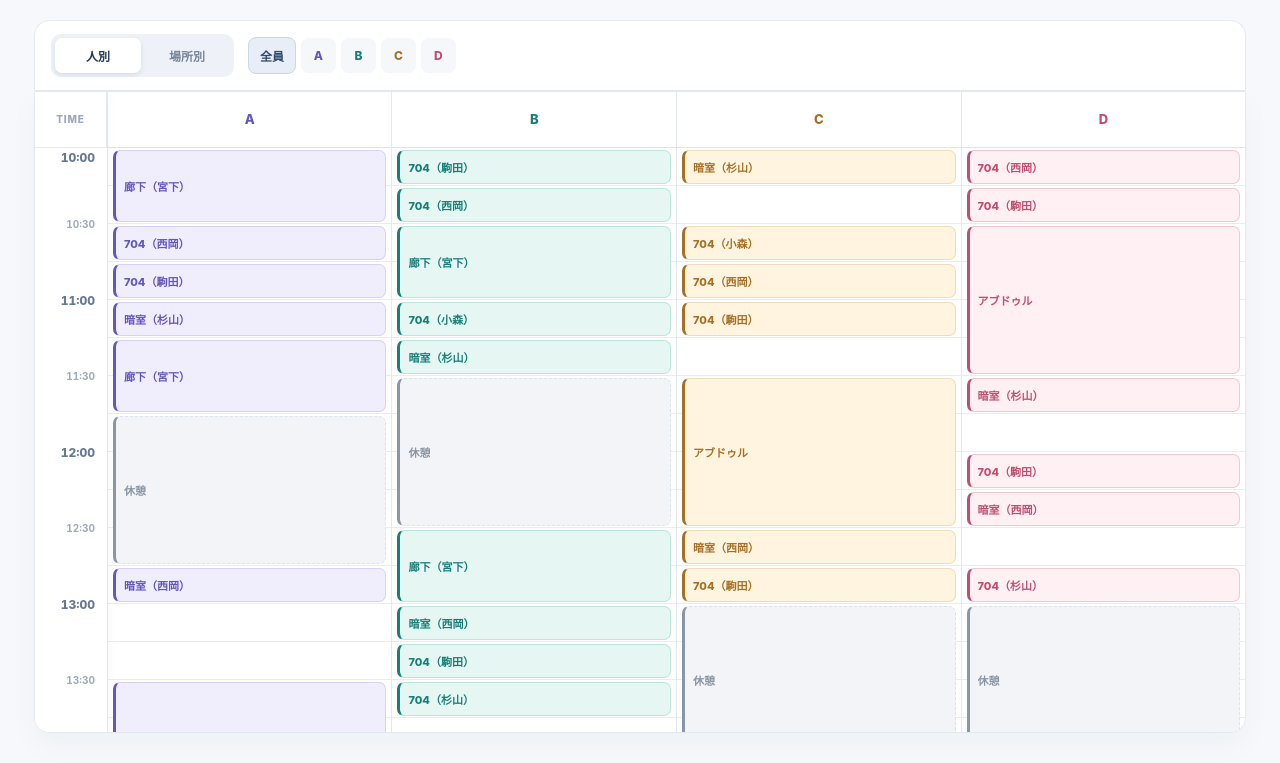
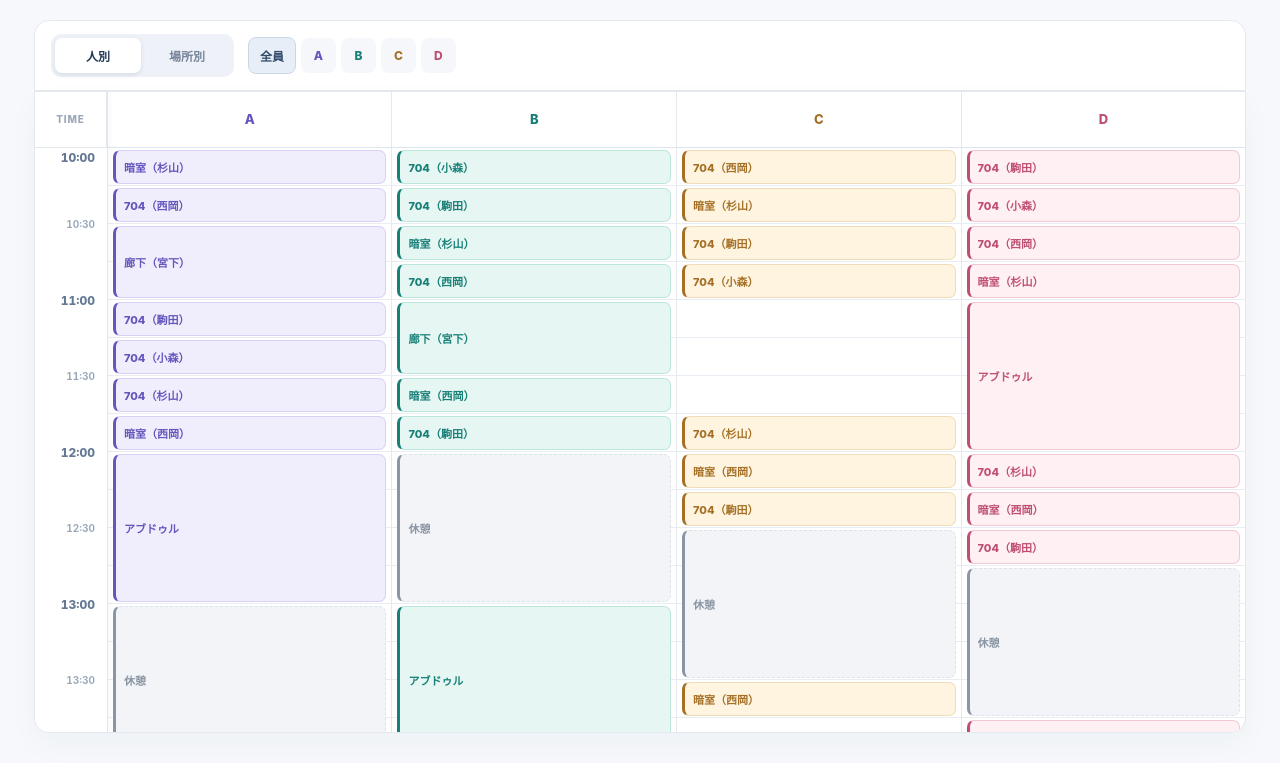
Before and after one commit to K0mork/experiment-schedule, a plain HTML site: page index.html in a window 1280 px wide. Shown: the part 73-836 px from the top of the page. Drawn offline with Linux system fonts and the light colour scheme.

Commit message:
Optimize complete experiment timetable to 15:00

```diff
--- a/data.json
+++ b/data.json
@@ -5,7 +5,7 @@
       "id": "s_dark_C",
       "person": "C",
       "place": "dark",
-      "start": 0,
+      "start": 1,
       "duration": 1,
       "kind": "session",
       "stage": "s_dark",
@@ -16,7 +16,7 @@
       "id": "hall_0",
       "person": "A",
       "place": "hall",
-      "start": 0,
+      "start": 2,
       "duration": 2,
       "kind": "hall",
       "stage": "hall",
@@ -27,7 +27,7 @@
       "id": "k_704_1_B",
       "person": "B",
       "place": "k704",
-      "start": 0,
+      "start": 1,
       "duration": 1,
       "kind": "session",
       "stage": "k_704_1",
@@ -38,7 +38,7 @@
       "id": "n_704_D",
       "person": "D",
       "place": "n704",
-      "start": 0,
+      "start": 2,
       "duration": 1,
       "kind": "session",
       "stage": "n_704",
@@ -49,7 +49,7 @@
       "id": "k_704_1_D",
       "person": "D",
       "place": "k704",
-      "start": 1,
+      "start": 0,
       "duration": 1,
       "kind": "session",
       "stage": "k_704_1",
@@ -60,7 +60,7 @@
       "id": "n_704_B",
       "person": "B",
       "place": "n704",
-      "start": 1,
+      "start": 3,
       "duration": 1,
       "kind": "session",
       "stage": "n_704",
@@ -71,7 +71,7 @@
       "id": "abd_D",
       "person": "D",
       "place": "abd",
-      "start": 2,
+      "start": 4,
       "duration": 4,
       "kind": "abd",
       "stage": null,
@@ -82,7 +82,7 @@
       "id": "hall_1",
       "person": "B",
       "place": "hall",
-      "start": 2,
+      "start": 4,
       "duration": 2,
       "kind": "hall",
       "stage": "hall",
@@ -93,7 +93,7 @@
       "id": "n_704_A",
       "person": "A",
       "place": "n704",
-      "start": 2,
+      "start": 1,
       "duration": 1,
       "kind": "session",
       "stage": "n_704",
@@ -104,7 +104,7 @@
       "id": "k_704_1_A",
       "person": "A",
       "place": "k704",
-      "start": 3,
+      "start": 4,
       "duration": 1,
       "kind": "session",
       "stage": "k_704_1",
@@ -115,7 +115,7 @@
       "id": "n_704_C",
       "person": "C",
       "place": "n704",
-      "start": 3,
+      "start": 0,
       "duration": 1,
       "kind": "session",
       "stage": "n_704",
@@ -126,7 +126,7 @@
       "id": "s_dark_A",
       "person": "A",
       "place": "dark",
-      "start": 4,
+      "start": 0,
       "duration": 1,
       "kind": "session",
       "stage": "s_dark",
@@ -137,7 +137,7 @@
       "id": "k_704_1_C",
       "person": "C",
       "place": "k704",
-      "start": 4,
+      "start": 2,
       "duration": 1,
       "kind": "session",
       "stage": "k_704_1",
@@ -148,7 +148,7 @@
       "id": "komori_B",
       "person": "B",
       "place": "komori704",
-      "start": 4,
+      "start": 0,
       "duration": 1,
       "kind": "session",
       "stage": "komori",
@@ -170,7 +170,7 @@
       "id": "s_dark_B",
       "person": "B",
       "place": "dark",
-      "start": 5,
+      "start": 2,
       "duration": 1,
       "kind": "session",
       "stage": "s_dark",
@@ -181,7 +181,7 @@
       "id": "hall_2",
       "person": "A",
       "place": "hall",
-      "start": 5,
+      "start": 16,
       "duration": 2,
       "kind": "hall",
       "stage": "hall",
@@ -203,7 +203,7 @@
       "id": "break_B",
       "person": "B",
       "place": null,
-      "start": 6,
+      "start": 8,
       "duration": 4,
       "kind": "break",
       "stage": null,
@@ -214,7 +214,7 @@
       "id": "abd_C",
       "person": "C",
       "place": "abd",
-      "start": 6,
+      "start": 16,
       "duration": 4,
       "kind": "abd",
       "stage": null,
@@ -225,7 +225,7 @@
       "id": "s_dark_D",
       "person": "D",
       "place": "dark",
-      "start": 6,
+      "start": 3,
       "duration": 1,
       "kind": "session",
       "stage": "s_dark",
@@ -236,7 +236,7 @@
       "id": "break_A",
       "person": "A",
       "place": null,
-      "start": 7,
+      "start": 12,
       "duration": 4,
       "kind": "break",
       "stage": null,
@@ -247,7 +247,7 @@
       "id": "s_dark_setup",
       "person": null,
       "place": "dark",
-      "start": 7,
+      "start": 4,
       "duration": 2,
       "kind": "setup",
       "stage": "s_dark_setup",
@@ -258,7 +258,7 @@
       "id": "k_704_2_D",
       "person": "D",
       "place": "k704",
-      "start": 8,
+      "start": 10,
       "duration": 1,
       "kind": "session",
       "stage": "k_704_2",
@@ -280,7 +280,7 @@
       "id": "n_dark1_C",
       "person": "C",
       "place": "dark",
-      "start": 10,
+      "start": 8,
       "duration": 1,
       "kind": "session",
       "stage": "n_dark1",
@@ -291,7 +291,7 @@
       "id": "hall_3",
       "person": "B",
       "place": "hall",
-      "start": 10,
+      "start": 18,
       "duration": 2,
       "kind": "hall",
       "stage": "hall",
@@ -302,7 +302,7 @@
       "id": "n_dark1_A",
       "person": "A",
       "place": "dark",
-      "start": 11,
+      "start": 7,
       "duration": 1,
       "kind": "session",
       "stage": "n_dark1",
@@ -313,7 +313,7 @@
       "id": "k_704_2_C",
       "person": "C",
       "place": "k704",
-      "start": 11,
+      "start": 9,
       "duration": 1,
       "kind": "session",
       "stage": "k_704_2",
@@ -324,7 +324,7 @@
       "id": "s_704_D",
       "person": "D",
       "place": "s704",
-      "start": 11,
+      "start": 8,
       "duration": 1,
       "kind": "session",
       "stage": "s_704",
@@ -335,7 +335,7 @@
       "id": "break_C",
       "person": "C",
       "place": null,
-      "start": 12,
+      "start": 10,
       "duration": 4,
       "kind": "break",
       "stage": null,
@@ -346,7 +346,7 @@
       "id": "break_D",
       "person": "D",
       "place": null,
-      "start": 12,
+      "start": 11,
       "duration": 4,
       "kind": "break",
       "stage": null,
@@ -357,7 +357,7 @@
       "id": "n_dark1_B",
       "person": "B",
       "place": "dark",
-      "start": 12,
+      "start": 6,
       "duration": 1,
       "kind": "session",
       "stage": "n_dark1",
@@ -368,7 +368,7 @@
       "id": "n_setup",
       "person": null,
       "place": "dark",
-      "start": 13,
+      "start": 10,
       "duration": 2,
       "kind": "setup",
       "stage": "n_setup",
@@ -379,7 +379,7 @@
       "id": "k_704_2_B",
       "person": "B",
       "place": "k704",
-      "start": 13,
+      "start": 7,
       "duration": 1,
       "kind": "session",
       "stage": "k_704_2",
@@ -390,7 +390,7 @@
       "id": "abd_A",
       "person": "A",
       "place": "abd",
-      "start": 14,
+      "start": 8,
       "duration": 4,
       "kind": "abd",
       "stage": null,
@@ -401,7 +401,7 @@
       "id": "s_704_B",
       "person": "B",
       "place": "s704",
-      "start": 14,
+      "start": 16,
       "duration": 1,
       "kind": "session",
       "stage": "s_704",
@@ -412,7 +412,7 @@
       "id": "n_dark2_D",
       "person": "D",
       "place": "dark",
-      "start": 16,
+      "start": 15,
       "duration": 1,
       "kind": "session",
       "stage": "n_dark2",
@@ -434,7 +434,7 @@
       "id": "s_704_C",
       "person": "C",
       "place": "s704",
-      "start": 17,
+      "start": 7,
       "duration": 1,
       "kind": "session",
       "stage": "s_704",
@@ -445,7 +445,7 @@
       "id": "abd_B",
       "person": "B",
       "place": "abd",
-      "start": 18,
+      "start": 12,
       "duration": 4,
       "kind": "abd",
       "stage": null,
@@ -456,7 +456,7 @@
       "id": "n_dark2_A",
       "person": "A",
       "place": "dark",
-      "start": 18,
+      "start": 19,
       "duration": 1,
       "kind": "session",
       "stage": "n_dark2",
@@ -467,7 +467,7 @@
       "id": "n_dark2_C",
       "person": "C",
       "place": "dark",
-      "start": 19,
+      "start": 14,
       "duration": 1,
       "kind": "session",
       "stage": "n_dark2",
@@ -478,7 +478,7 @@
       "id": "komori_A",
       "person": "A",
       "place": "komori704",
-      "start": 19,
+      "start": 5,
       "duration": 1,
       "kind": "session",
       "stage": "komori",
@@ -489,7 +489,7 @@
       "id": "komori_D",
       "person": "D",
       "place": "komori704",
-      "start": 20,
+      "start": 1,
       "duration": 1,
       "kind": "session",
       "stage": "komori",
@@ -500,7 +500,7 @@
       "id": "s_704_A",
       "person": "A",
       "place": "s704",
-      "start": 20,
+      "start": 6,
       "duration": 1,
       "kind": "session",
       "stage": "s_704",
@@ -511,7 +511,7 @@
       "id": "k_704_2_A",
       "person": "A",
       "place": "k704",
-      "start": 21,
+      "start": 18,
       "duration": 1,
       "kind": "session",
       "stage": "k_704_2",
@@ -522,7 +522,7 @@
       "id": "komori_C",
       "person": "C",
       "place": "komori704",
-      "start": 2,
+      "start": 3,
       "duration": 1,
       "kind": "session",
       "stage": "komori",
@@ -530,5 +530,5 @@
       "note": ""
     }
   ],
-  "updatedAt": "2026-11-18T23:45:57.143Z"
+  "updatedAt": "2026-11-18T23:47:55.130Z"
 }
--- a/index.html
+++ b/index.html
@@ -153,7 +153,7 @@ window.INITIAL_SCHEDULE = {
       "id": "s_dark_C",
       "person": "C",
       "place": "dark",
-      "start": 0,
+      "start": 1,
       "duration": 1,
       "kind": "session",
       "stage": "s_dark",
@@ -164,7 +164,7 @@ window.INITIAL_SCHEDULE = {
       "id": "hall_0",
       "person": "A",
       "place": "hall",
-      "start": 0,
+      "start": 2,
       "duration": 2,
       "kind": "hall",
       "stage": "hall",
@@ -175,7 +175,7 @@ window.INITIAL_SCHEDULE = {
       "id": "k_704_1_B",
       "person": "B",
       "place": "k704",
-      "start": 0,
+      "start": 1,
       "duration": 1,
       "kind": "session",
       "stage": "k_704_1",
@@ -186,7 +186,7 @@ window.INITIAL_SCHEDULE = {
       "id": "n_704_D",
       "person": "D",
       "place": "n704",
-      "start": 0,
+      "start": 2,
       "duration": 1,
       "kind": "session",
       "stage": "n_704",
@@ -197,7 +197,7 @@ window.INITIAL_SCHEDULE = {
       "id": "k_704_1_D",
       "person": "D",
       "place": "k704",
-      "start": 1,
+      "start": 0,
       "duration": 1,
       "kind": "session",
       "stage": "k_704_1",
@@ -208,7 +208,7 @@ window.INITIAL_SCHEDULE = {
       "id": "n_704_B",
       "person": "B",
       "place": "n704",
-      "start": 1,
+      "start": 3,
       "duration": 1,
       "kind": "session",
       "stage": "n_704",
@@ -219,7 +219,7 @@ window.INITIAL_SCHEDULE = {
       "id": "abd_D",
       "person": "D",
       "place": "abd",
-      "start": 2,
+      "start": 4,
       "duration": 4,
       "kind": "abd",
       "stage": null,
@@ -230,7 +230,7 @@ window.INITIAL_SCHEDULE = {
       "id": "hall_1",
       "person": "B",
       "place": "hall",
-      "start": 2,
+      "start": 4,
       "duration": 2,
       "kind": "hall",
       "stage": "hall",
@@ -241,7 +241,7 @@ window.INITIAL_SCHEDULE = {
       "id": "n_704_A",
       "person": "A",
       "place": "n704",
-      "start": 2,
+      "start": 1,
       "duration": 1,
       "kind": "session",
       "stage": "n_704",
@@ -252,7 +252,7 @@ window.INITIAL_SCHEDULE = {
       "id": "k_704_1_A",
       "person": "A",
       "place": "k704",
-      "start": 3,
+      "start": 4,
       "duration": 1,
       "kind": "session",
       "stage": "k_704_1",
@@ -263,7 +263,7 @@ window.INITIAL_SCHEDULE = {
       "id": "n_704_C",
       "person": "C",
       "place": "n704",
-      "start": 3,
+      "start": 0,
       "duration": 1,
       "kind": "session",
       "stage": "n_704",
@@ -274,7 +274,7 @@ window.INITIAL_SCHEDULE = {
       "id": "s_dark_A",
       "person": "A",
       "place": "dark",
-      "start": 4,
+      "start": 0,
       "duration": 1,
       "kind": "session",
       "stage": "s_dark",
@@ -285,7 +285,7 @@ window.INITIAL_SCHEDULE = {
       "id": "k_704_1_C",
       "person": "C",
       "place": "k704",
-      "start": 4,
+      "start": 2,
       "duration": 1,
       "kind": "session",
       "stage": "k_704_1",
@@ -296,7 +296,7 @@ window.INITIAL_SCHEDULE = {
       "id": "komori_B",
       "person": "B",
       "place": "komori704",
-      "start": 4,
+      "start": 0,
       "duration": 1,
       "kind": "session",
       "stage": "komori",
@@ -318,7 +318,7 @@ window.INITIAL_SCHEDULE = {
       "id": "s_dark_B",
       "person": "B",
       "place": "dark",
-      "start": 5,
+      "start": 2,
       "duration": 1,
       "kind": "session",
       "stage": "s_dark",
@@ -329,7 +329,7 @@ window.INITIAL_SCHEDULE = {
       "id": "hall_2",
       "person": "A",
       "place": "hall",
-      "start": 5,
+      "start": 16,
       "duration": 2,
       "kind": "hall",
       "stage": "hall",
@@ -351,7 +351,7 @@ window.INITIAL_SCHEDULE = {
       "id": "break_B",
       "person": "B",
       "place": null,
-      "start": 6,
+      "start": 8,
       "duration": 4,
       "kind": "break",
       "stage": null,
@@ -362,7 +362,7 @@ window.INITIAL_SCHEDULE = {
       "id": "abd_C",
       "person": "C",
       "place": "abd",
-      "start": 6,
+      "start": 16,
       "duration": 4,
       "kind": "abd",
       "stage": null,
@@ -373,7 +373,7 @@ window.INITIAL_SCHEDULE = {
       "id": "s_dark_D",
       "person": "D",
       "place": "dark",
-      "start": 6,
+      "start": 3,
       "duration": 1,
       "kind": "session",
       "stage": "s_dark",
@@ -384,7 +384,7 @@ window.INITIAL_SCHEDULE = {
       "id": "break_A",
       "person": "A",
       "place": null,
-      "start": 7,
+      "start": 12,
       "duration": 4,
       "kind": "break",
       "stage": null,
@@ -395,7 +395,7 @@ window.INITIAL_SCHEDULE = {
       "id": "s_dark_setup",
       "person": null,
       "place": "dark",
-      "start": 7,
+      "start": 4,
       "duration": 2,
       "kind": "setup",
       "stage": "s_dark_setup",
@@ -406,7 +406,7 @@ window.INITIAL_SCHEDULE = {
       "id": "k_704_2_D",
       "person": "D",
       "place": "k704",
-      "start": 8,
+      "start": 10,
       "duration": 1,
       "kind": "session",
       "stage": "k_704_2",
@@ -428,7 +428,7 @@ window.INITIAL_SCHEDULE = {
       "id": "n_dark1_C",
       "person": "C",
       "place": "dark",
-      "start": 10,
+      "start": 8,
       "duration": 1,
       "kind": "session",
       "stage": "n_dark1",
@@ -439,7 +439,7 @@ window.INITIAL_SCHEDULE = {
       "id": "hall_3",
       "person": "B",
       "place": "hall",
-      "start": 10,
+      "start": 18,
       "duration": 2,
       "kind": "hall",
       "stage": "hall",
@@ -450,7 +450,7 @@ window.INITIAL_SCHEDULE = {
       "id": "n_dark1_A",
       "person": "A",
       "place": "dark",
-      "start": 11,
+      "start": 7,
       "duration": 1,
       "kind": "session",
       "stage": "n_dark1",
@@ -461,7 +461,7 @@ window.INITIAL_SCHEDULE = {
       "id": "k_704_2_C",
       "person": "C",
       "place": "k704",
-      "start": 11,
+      "start": 9,
       "duration": 1,
       "kind": "session",
       "stage": "k_704_2",
@@ -472,7 +472,7 @@ window.INITIAL_SCHEDULE = {
       "id": "s_704_D",
       "person": "D",
       "place": "s704",
-      "start": 11,
+      "start": 8,
       "duration": 1,
       "kind": "session",
       "stage": "s_704",
@@ -483,7 +483,7 @@ window.INITIAL_SCHEDULE = {
       "id": "break_C",
       "person": "C",
       "place": null,
-      "start": 12,
+      "start": 10,
       "duration": 4,
       "kind": "break",
       "stage": null,
@@ -494,7 +494,7 @@ window.INITIAL_SCHEDULE = {
       "id": "break_D",
       "person": "D",
       "place": null,
-      "start": 12,
+      "start": 11,
       "duration": 4,
       "kind": "break",
       "stage": null,
@@ -505,7 +505,7 @@ window.INITIAL_SCHEDULE = {
       "id": "n_dark1_B",
       "person": "B",
       "place": "dark",
-      "start": 12,
+      "start": 6,
       "duration": 1,
       "kind": "session",
       "stage": "n_dark1",
@@ -516,7 +516,7 @@ window.INITIAL_SCHEDULE = {
       "id": "n_setup",
       "person": null,
       "place": "dark",
-      "start": 13,
+      "start": 10,
       "duration": 2,
       "kind": "setup",
       "stage": "n_setup",
@@ -527,7 +527,7 @@ window.INITIAL_SCHEDULE = {
       "id": "k_704_2_B",
       "person": "B",
       "place": "k704",
-      "start": 13,
+      "start": 7,
       "duration": 1,
       "kind": "session",
       "stage": "k_704_2",
@@ -538,7 +538,7 @@ window.INITIAL_SCHEDULE = {
       "id": "abd_A",
       "person": "A",
       "place": "abd",
-      "start": 14,
+      "start": 8,
       "duration": 4,
       "kind": "abd",
       "stage": null,
@@ -549,7 +549,7 @@ window.INITIAL_SCHEDULE = {
       "id": "s_704_B",
       "person": "B",
       "place": "s704",
-      "start": 14,
+      "start": 16,
       "duration": 1,
       "kind": "session",
       "stage": "s_704",
@@ -560,7 +560,7 @@ window.INITIAL_SCHEDULE = {
       "id": "n_dark2_D",
       "person": "D",
       "place": "dark",
-      "start": 16,
+      "start": 15,
       "duration": 1,
       "kind": "session",
       "stage": "n_dark2",
@@ -582,7 +582,7 @@ window.INITIAL_SCHEDULE = {
       "id": "s_704_C",
       "person": "C",
       "place": "s704",
-      "start": 17,
+      "start": 7,
       "duration": 1,
       "kind": "session",
       "stage": "s_704",
@@ -593,7 +593,7 @@ window.INITIAL_SCHEDULE = {
       "id": "abd_B",
       "person": "B",
       "place": "abd",
-      "start": 18,
+      "start": 12,
       "duration": 4,
       "kind": "abd",
       "stage": null,
@@ -604,7 +604,7 @@ window.INITIAL_SCHEDULE = {
       "id": "n_dark2_A",
       "person": "A",
       "place": "dark",
-      "start": 18,
+      "start": 19,
       "duration": 1,
       "kind": "session",
       "stage": "n_dark2",
@@ -615,7 +615,7 @@ window.INITIAL_SCHEDULE = {
       "id": "n_dark2_C",
       "person": "C",
       "place": "dark",
-      "start": 19,
+      "start": 14,
       "duration": 1,
       "kind": "session",
       "stage": "n_dark2",
@@ -626,7 +626,7 @@ window.INITIAL_SCHEDULE = {
       "id": "komori_A",
       "person": "A",
       "place": "komori704",
-      "start": 19,
+      "start": 5,
       "duration": 1,
       "kind": "session",
       "stage": "komori",
@@ -637,7 +637,7 @@ window.INITIAL_SCHEDULE = {
       "id": "komori_D",
       "person": "D",
       "place": "komori704",
-      "start": 20,
+      "start": 1,
       "duration": 1,
       "kind": "session",
       "stage": "komori",
@@ -648,7 +648,7 @@ window.INITIAL_SCHEDULE = {
       "id": "s_704_A",
       "person": "A",
       "place": "s704",
-      "start": 20,
+      "start": 6,
       "duration": 1,
       "kind": "session",
       "stage": "s_704",
@@ -659,7 +659,7 @@ window.INITIAL_SCHEDULE = {
       "id": "k_704_2_A",
       "person": "A",
       "place": "k704",
-      "start": 21,
+      "start": 18,
       "duration": 1,
       "kind": "session",
       "stage": "k_704_2",
@@ -670,7 +670,7 @@ window.INITIAL_SCHEDULE = {
       "id": "komori_C",
       "person": "C",
       "place": "komori704",
-      "start": 21,
+      "start": 3,
       "duration": 1,
       "kind": "session",
       "stage": "komori",
```
